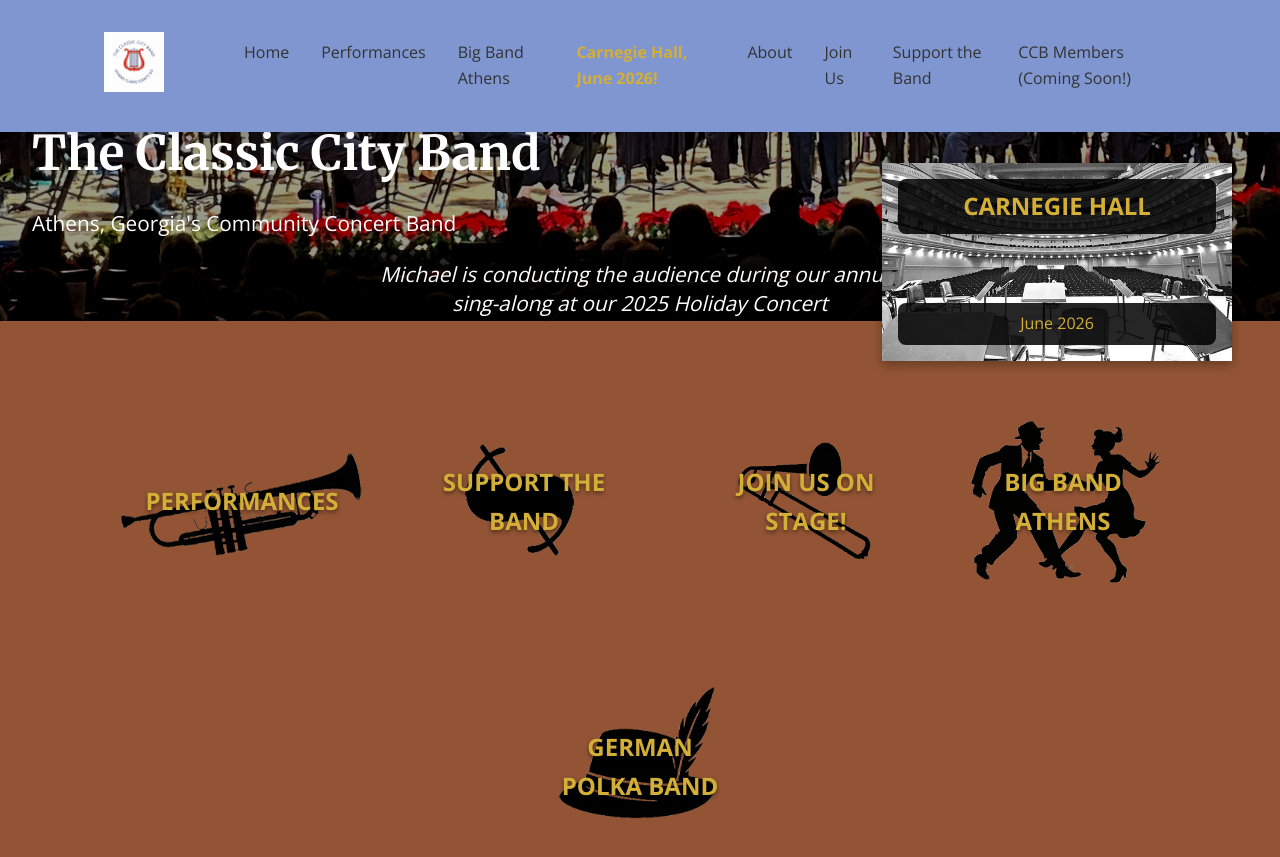
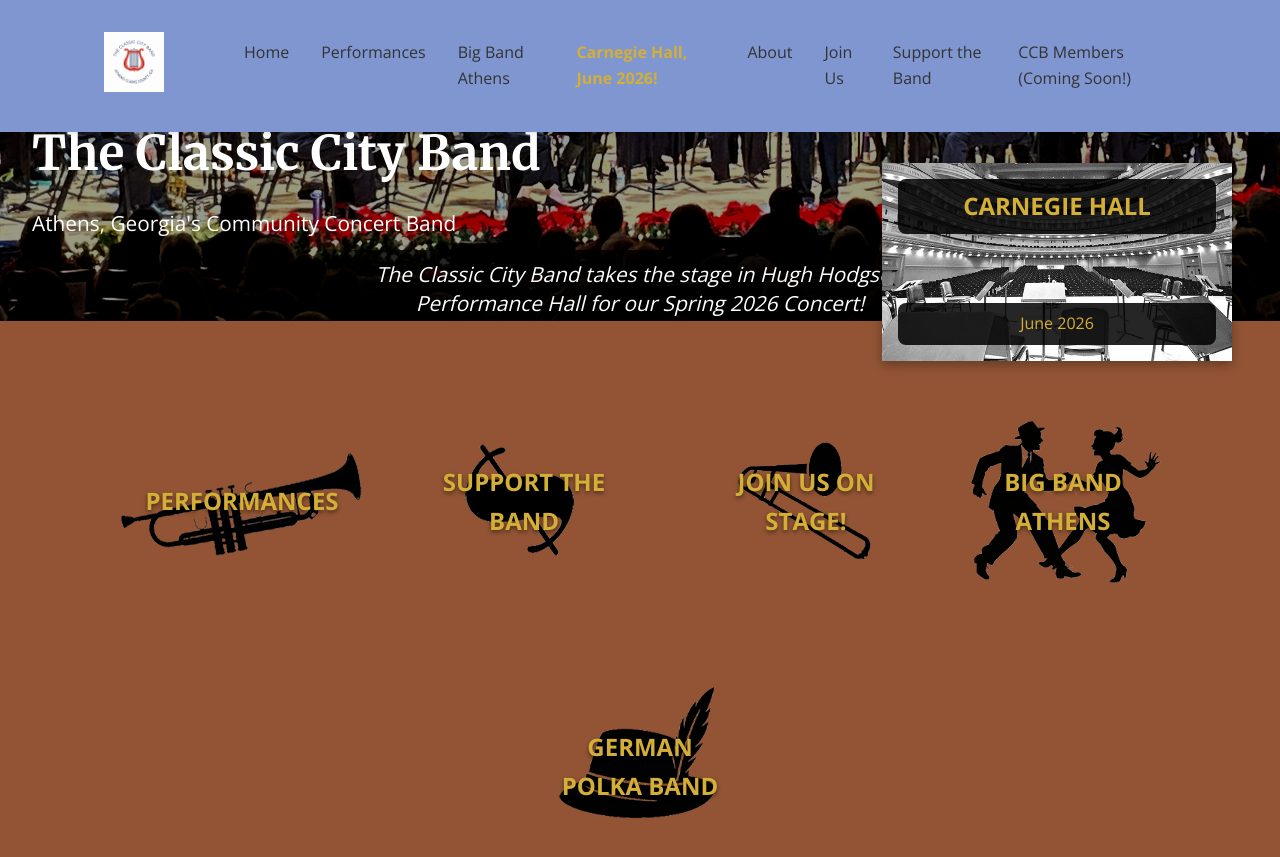
Before and after one commit to webmasterCCB/CCBwebsite, a Jekyll site: the page built from index.html, in a window 1280 px wide and 900 px high, scrolled down 311 px. Shown: the top 857 px of the window. Built offline with Jekyll 4.4.1, drawn with Linux system fonts in a browser that asks for light colours; comment, search, counter and statistics services are not loaded.

Commit message:
Update index.html

```diff
--- a/index.html
+++ b/index.html
@@ -13,7 +13,7 @@ title: Home
     <span class="badge-subtitle">June 2026</span>
   </div>
 </a>
-<p class="hero-caption">Michael is conducting the audience during our annual sing-along at our 2025 Holiday Concert</p>
+<p class="hero-caption">The Classic City Band takes the stage in Hugh Hodgson Performance Hall for our Spring 2026 Concert!</p>
 </section>
 
 <section class="quick-links">
```
